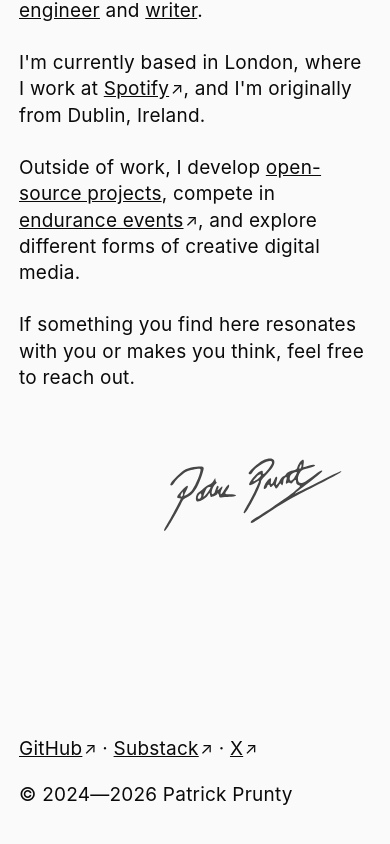
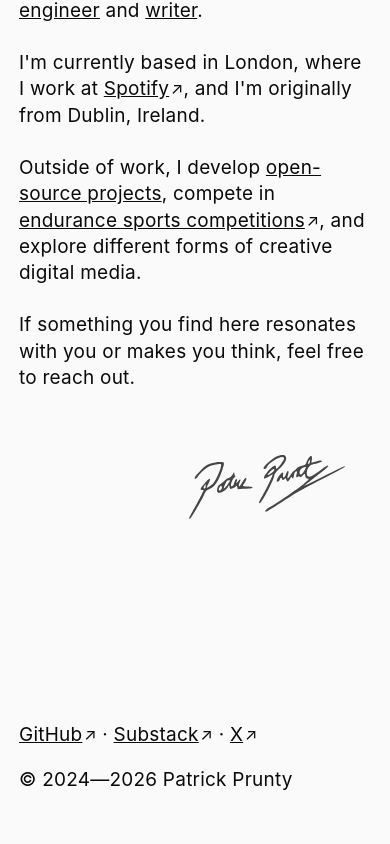
Before and after one commit to oxmonty/patrickprunty.com, a SvelteKit app: page / in a window 390 px wide. Shown: the part 733-1577 px from the top of the page. Built offline with nearby package versions, Linux system fonts and the light colour scheme; no server answers.

Commit message:
feat(home): reword the Strava link and shrink the signature on mobile

```diff
--- a/src/routes/+page.svelte
+++ b/src/routes/+page.svelte
@@ -37,8 +37,10 @@
 						href={site.links.strava}
 						target="_blank"
 						rel="noopener noreferrer"
-						aria-label="Endurance events on Strava (opens in a new tab)"
-						>endurance events<span aria-hidden="true" class="external-arrow">&#8599;</span></a
+						aria-label="Endurance sports competitions on Strava (opens in a new tab)"
+						>endurance sports competitions<span aria-hidden="true" class="external-arrow"
+							>&#8599;</span
+						></a
 					>, and explore different forms of creative digital media.
 				</p>
 				<p>
@@ -84,4 +86,10 @@
 		opacity: 0.75;
 		mask: url('/signature.svg') no-repeat center / contain;
 	}
+
+	@media screen and (max-width: 800px) {
+		.signature {
+			width: 210px;
+		}
+	}
 </style>
```
